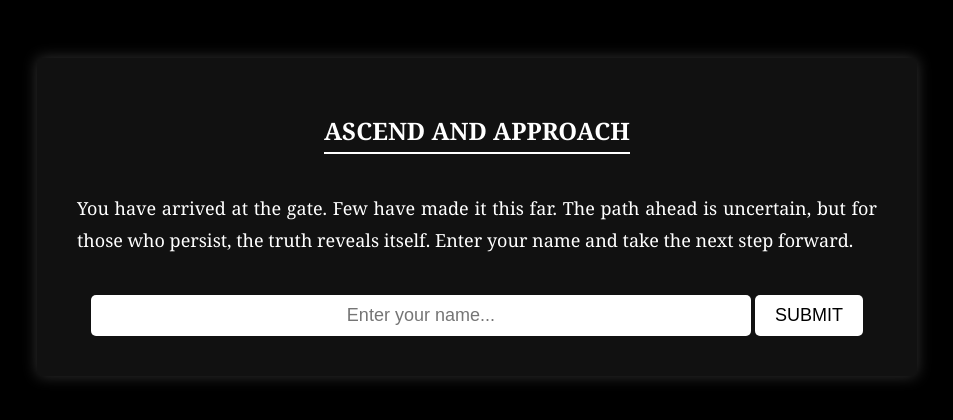
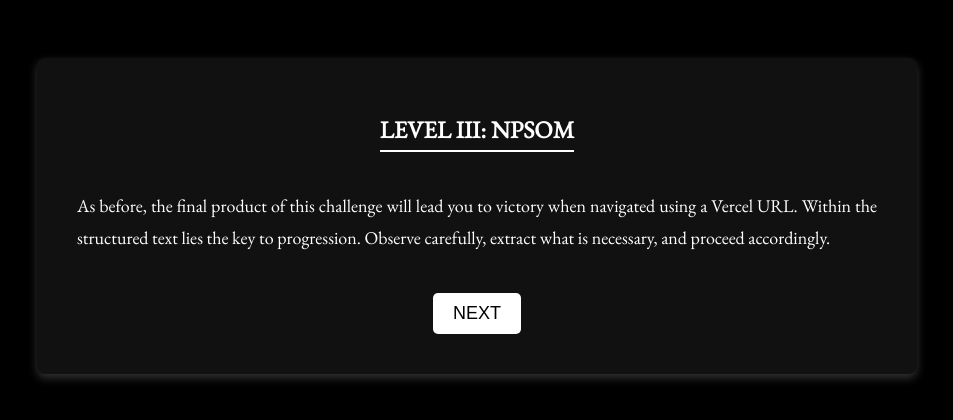
Before and after one commit to samaiayoub/ascendandapproach, a plain HTML site: page index.html in a window 1280 px wide. Shown: the whole page, without its empty margins (163-1116 px from the left). Drawn offline with nearby package versions, Linux system fonts and the light colour scheme.

Commit message:
Update index.html

```diff
--- a/index.html
+++ b/index.html
@@ -3,22 +3,23 @@
 <head>
     <meta charset="UTF-8">
     <meta name="viewport" content="width=device-width, initial-scale=1.0">
-    <title>Ascend and Approach</title>
+    <title>Level III: NPSOM</title>
     <style>
+        @import url('https://fonts.googleapis.com/css2?family=EB+Garamond&display=swap');
         body {
-            font-family: "Georgia", serif;
-            background-color: #000;
-            color: #fff;
+            font-family: 'EB Garamond', serif;
+            background-color: #000000;
+            color: #ffffff;
             text-align: center;
             padding: 50px;
         }
         .container {
             max-width: 800px;
             margin: auto;
-            background: #111;
             padding: 40px;
-            border-radius: 5px;
-            box-shadow: 0 0 15px rgba(255, 255, 255, 0.2);
+            background: #111111;
+            box-shadow: 0px 4px 10px rgba(255, 255, 255, 0.2);
+            border-radius: 8px;
         }
         h1 {
             font-size: 24px;
@@ -30,65 +31,69 @@
         }
         p {
             font-size: 18px;
+            text-align: justify;
             line-height: 1.8;
-            text-align: justify;
         }
-        .input-box {
+        .button {
+            display: inline-block;
             margin-top: 20px;
-            padding: 10px;
+            padding: 10px 20px;
             font-size: 18px;
+            color: #000000;
+            background-color: #ffffff;
             border: none;
             border-radius: 5px;
-            width: 80%;
-            text-align: center;
-        }
-        .button {
-            margin-top: 20px;
-            padding: 10px 20px;
-            background-color: #ffffff;
-            color: #000000;
-            font-size: 18px;
-            border: none;
             cursor: pointer;
             text-transform: uppercase;
+        }
+        .button:hover {
+            background-color: #dddddd;
+        }
+        .notes {
+            margin-top: 30px;
+            padding: 20px;
+            background: #222222;
             border-radius: 5px;
+            text-align: left;
         }
     </style>
-    <script>
-        function sendToWebhook() {
-            const name = document.getElementById("nameInput").value;
-            if (!name) {
-                alert("Please enter your name.");
-                return;
-            }
-
-            const webhookURL = "https://discord.com/api/webhooks/1346943116464361513/E0SnGQuiJ411nUWF_6OKEvO3reuplZRyV69NlyKO4oxo1BRFv2MY52iSgsduTL1MEpRx";
-            const payload = {
-                content: `New entry: ${name}`
-            };
-
-            fetch(webhookURL, {
-                method: "POST",
-                headers: { "Content-Type": "application/json" },
-                body: JSON.stringify(payload)
-            }).then(response => {
-                if (response.ok) {
-                    alert("Welcome, " + name + ". The journey continues.");
-                } else {
-                    alert("An error occurred. Please try again.");
-                }
-            }).catch(error => {
-                alert("Failed to send data. Please check your connection.");
-            });
-        }
-    </script>
 </head>
 <body>
     <div class="container">
-        <h1>Ascend and Approach</h1>
-        <p>You have arrived at the gate. Few have made it this far. The path ahead is uncertain, but for those who persist, the truth reveals itself. Enter your name and take the next step forward.</p>
-        <input type="text" id="nameInput" class="input-box" placeholder="Enter your name...">
-        <button class="button" onclick="sendToWebhook()">Submit</button>
+        <h1>Level III: NPSOM</h1>
+        <p>As before, the final product of this challenge will lead you to victory when navigated using a Vercel URL. Within the structured text lies the key to progression. Observe carefully, extract what is necessary, and proceed accordingly.</p>
+        <button class="button" onclick="showPuzzle()">Next</button>
     </div>
+
+    <div class="container" id="puzzle" style="display: none;">
+        <p>Unraveling hidden notes helps navigate mysterious sequences. Patterns exist, residing in elegant structures. Yet, theories hold essential relevance, optimizing logical efforts. Seek, yet transcend historical examination. Remember, abstraction requires deliberate exploration. Trust inquisitive synthesis. Here, notes emerge remarkably, yielding secretive pathways.</p>
+
+        <button class="button" onclick="playAudio()">Play Music</button>
+        <audio id="audio" src="NPSOM.mp3"></audio>
+
+        <div class="notes">
+            <h2>Notes Board</h2>
+            <p>In this level, 11 represents "-" and 1 represents "." Follow the rhythm carefully.</p>
+        </div>
+
+        <button class="button" onclick="returnToIntro()">Return</button>
+    </div>
+
+    <script>
+        function showPuzzle() {
+            document.querySelector('.container').style.display = "none";
+            document.getElementById("puzzle").style.display = "block";
+        }
+        function returnToIntro() {
+            document.getElementById("puzzle").style.display = "none";
+            document.querySelector('.container').style.display = "block";
+        }
+        function playAudio() {
+            let audio = document.getElementById('audio');
+            audio.currentTime = 0;
+            audio.play();
+            setTimeout(() => { audio.pause(); }, 15000); // Stops after 15 seconds
+        }
+    </script>
 </body>
 </html>
```
